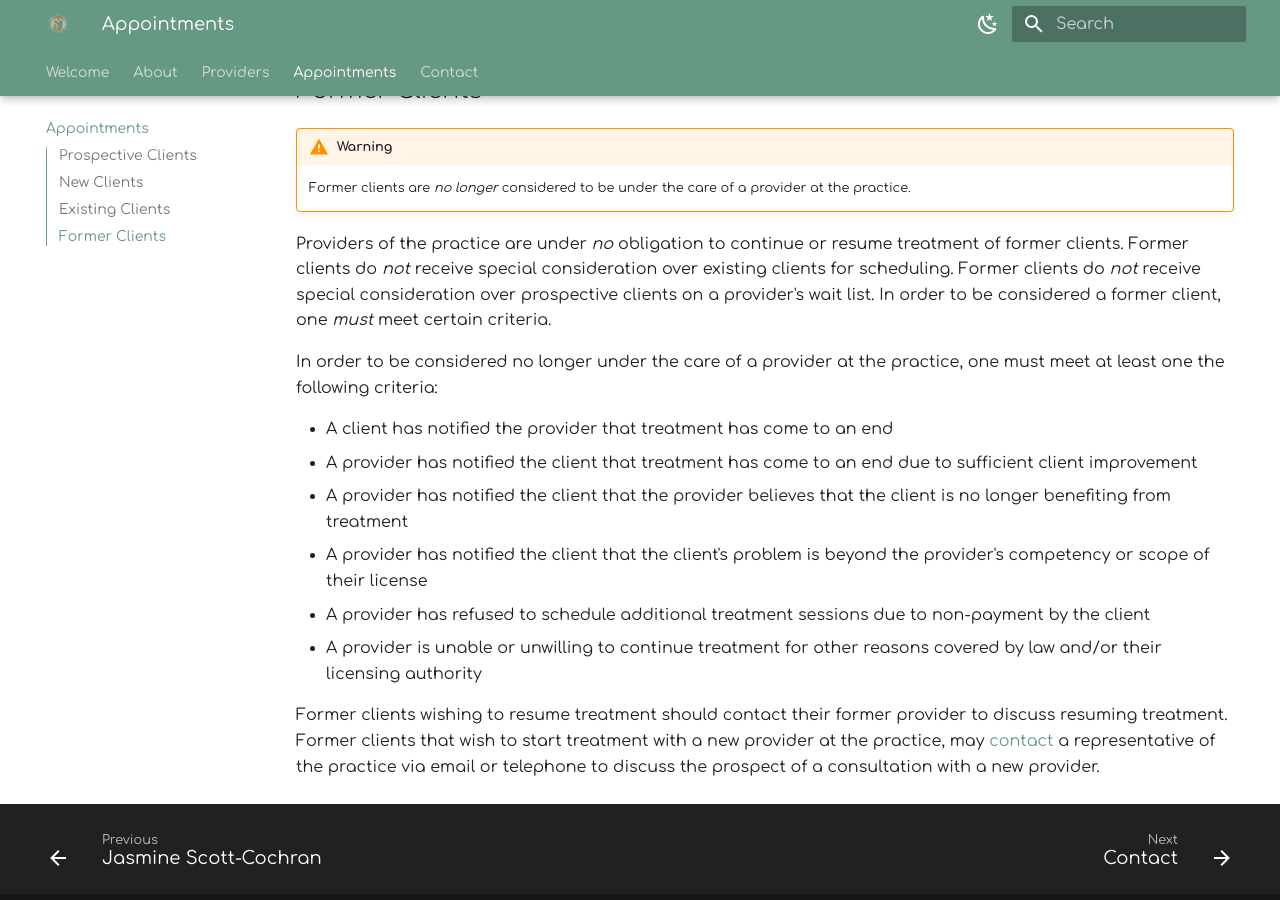
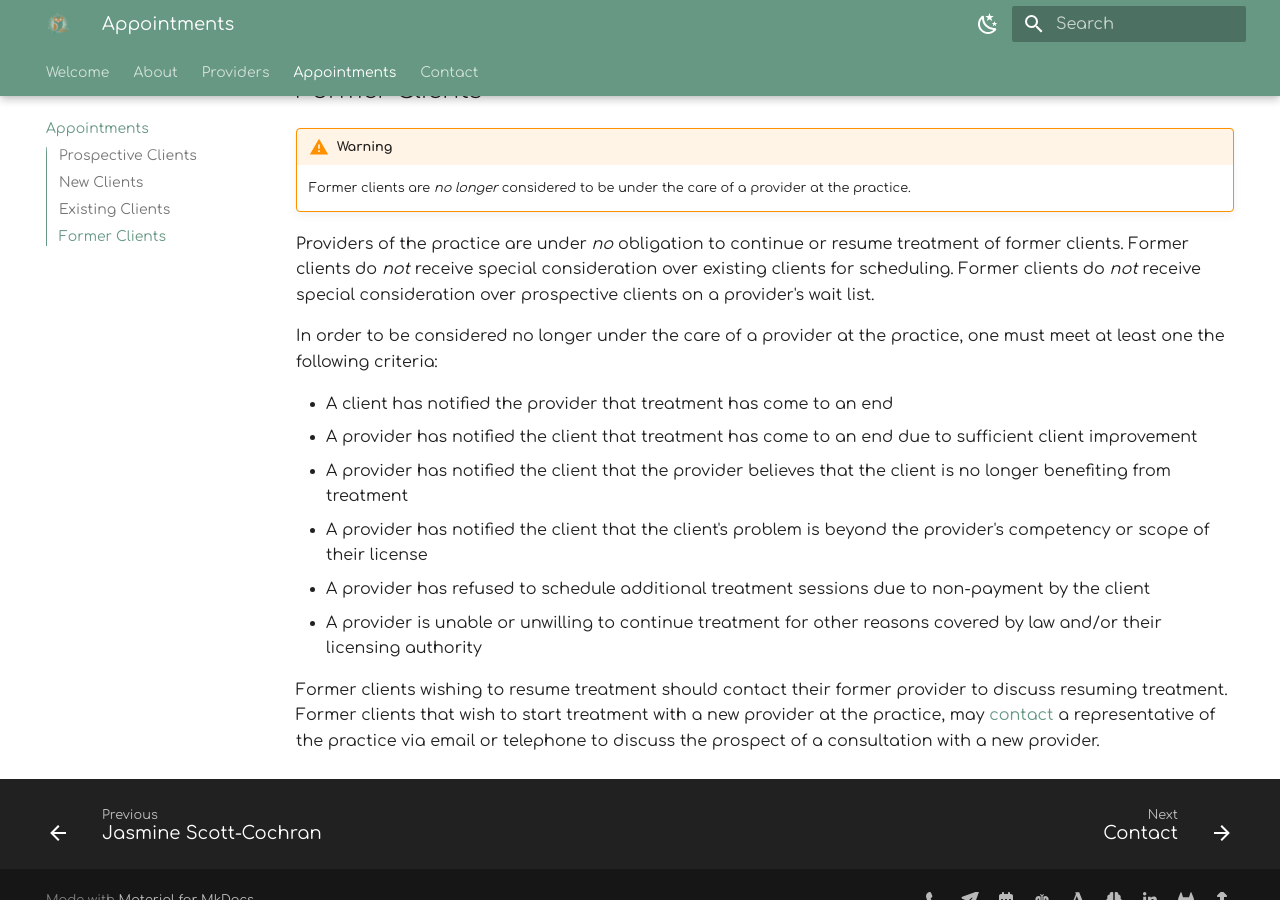
Before and after one commit to motm-therapy/website, an MkDocs documentation site: the page built from docs/appointments.md, in a window 1280 px wide and 900 px high, scrolled down 2303 px. Built offline with MkDocs 1.6.1 and Material for MkDocs 9.7.7, drawn with Linux system fonts in a browser that asks for light colours; plug-ins that fetch from the network failed and are left out.

Commit message:
Edit appointments.md

```diff
--- a/docs/appointments.md
+++ b/docs/appointments.md
@@ -84,7 +84,6 @@ Existing clients interested in individual or couples psychotherapy sessions, sho
 Providers of the practice are under *no* obligation to continue or resume treatment of former clients.
 Former clients do *not* receive special consideration over existing clients for scheduling.
 Former clients do *not* receive special consideration over prospective clients on a provider's wait list.
-In order to be considered a former client, one *must* meet certain criteria.
 
 In order to be considered no longer under the care of a provider at the practice, one must meet at least one the following criteria:
 
```
